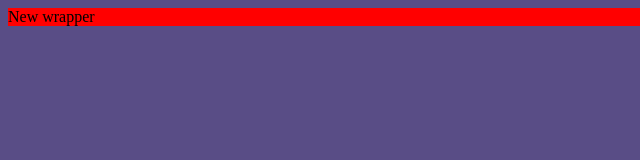
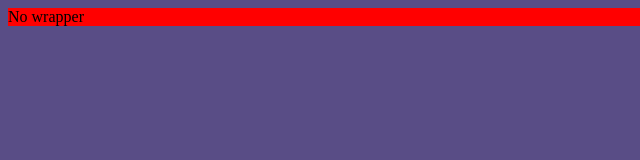
Before and after one commit to gandigap/RS_Test, a plain HTML site: page index.html in a window 1280 px wide. Shown: the full height of the page, 0-640 px from the left. Drawn offline with Linux system fonts and the light colour scheme.

Commit message:
refactor: change in wrapper

```diff
--- a/index.html
+++ b/index.html
@@ -11,7 +11,7 @@
 
 <body>
     <div class="wrapper">
-        New wrapper
+        No wrapper
         <nav>
 
         </nav>
```
